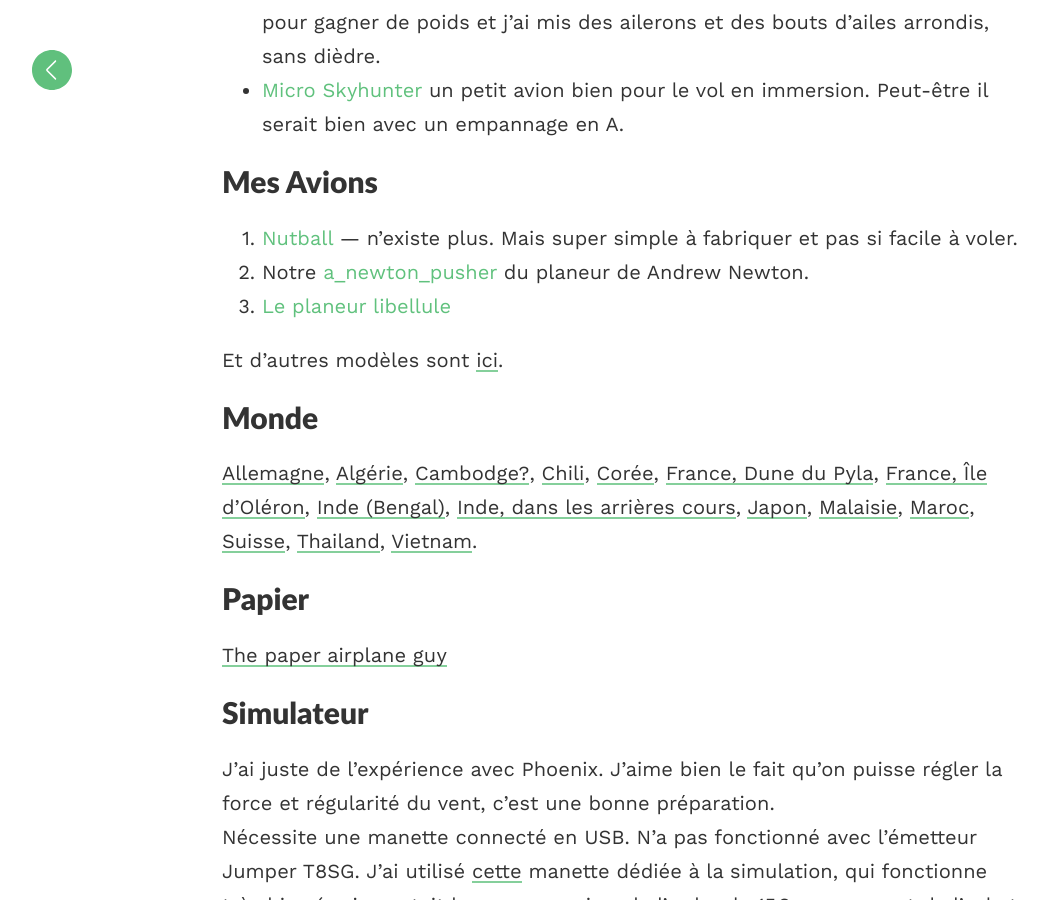
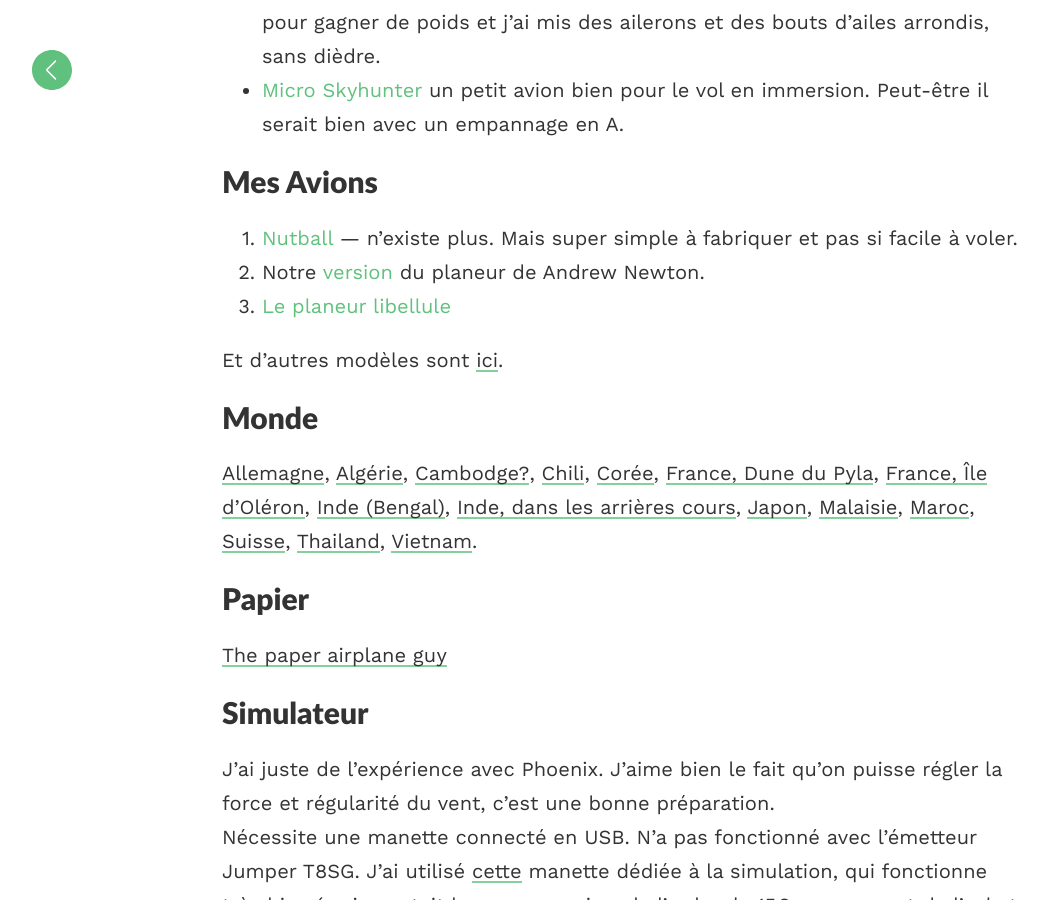
Before and after one commit to xtof-durr/xtof-durr.github.io, a Jekyll site: the page built from rcplane/index.md, in a window 1280 px wide and 900 px high, scrolled down 6442 px. Shown: the whole window, without its empty margins (18-1066 px from the left). Built offline with Jekyll 4.4.1, drawn with Linux system fonts in a browser that asks for light colours; our own code applies the rules of GitHub Pages for plain Markdown files.

Commit message:
mes avions

```diff
--- a/rcplane/index.md
+++ b/rcplane/index.md
@@ -163,7 +163,7 @@
 ## Mes avions
 
 1. [Nutball](nutball) --- n'existe plus. Mais super simple à fabriquer et pas si facile à voler.
-2. Notre [a_newton_pusher](version) du planeur de Andrew Newton.
+2. Notre [version](a_newton_pusher) du planeur de Andrew Newton.
 3. [Le planeur libellule](libellule)
 
 Et d'autres modèles sont [ici](https://photos.app.goo.gl/TNx8DpYNiykMsnXA6).
```
